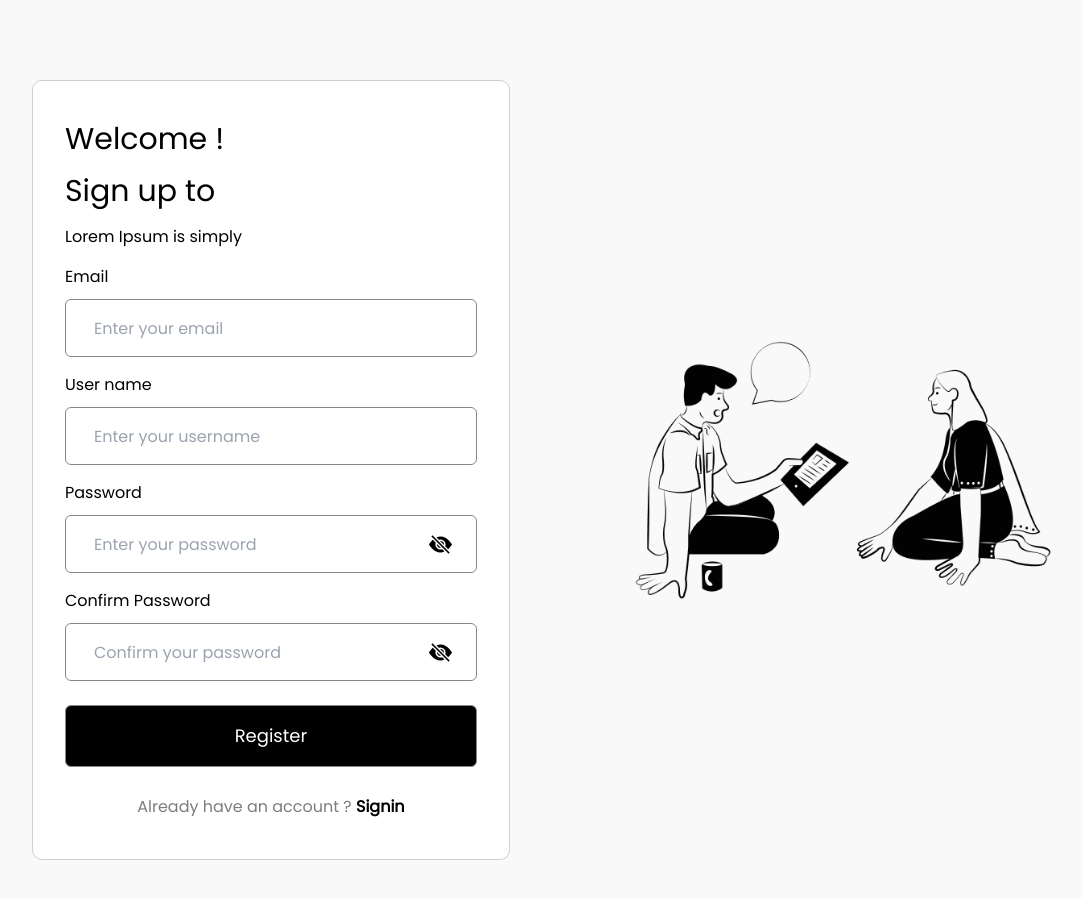
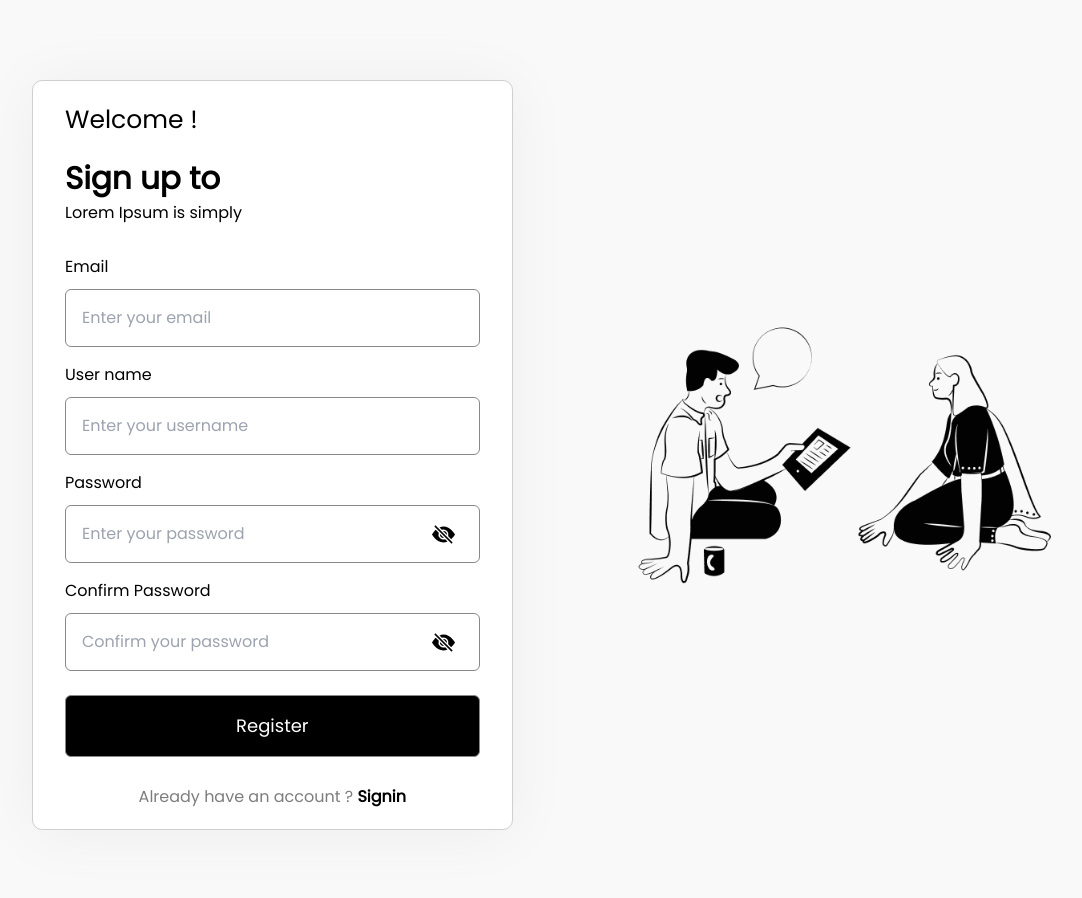
Before and after one commit to adityabarshilia/ExpertiaCA, a Next.js app: page /signup in a window 1280 px wide. Shown: the top 898 px of the page, without its empty margins (76-1158 px from the left). Built offline with nearby package versions, Linux system fonts and the light colour scheme.

Commit message:
dashboard added

```diff
--- /dev/null
+++ b/src/pages/dashboard.js
@@ -0,0 +1,35 @@
+import { useState } from "react";
+import Link from "next/link";
+import { BsEyeFill, BsEyeSlashFill } from "react-icons/bs";
+
+const Dashboard = () => {
+  const [hidePass, setHidePass] = useState(true);
+
+  return (
+    <div className="flex items-center justify-center w-[100vw] h-[100vh] p-5">
+      <div className="p-7 max-w-[505px] border-[0.5px] rounded-[10px] shadow-[0_4px_64px_rgba(0,0,0,0.05)] border-[#cfcfcf] bg-white">
+        <p className="text-[25px] leading-[37.5px] mb-4 font-light">Hello</p>
+        <h1 className="text-[31px] leading-[46.5px] mb-4 font-[600]">John Doe</h1>
+        <p className="mb-[40px]">Good to see you here!</p>
+        <h3 className="font-bold">Tasks for 24th Dec, 2022</h3>
+
+        <input
+          required
+          type="text"
+          className="mb-4 p-4 border-[0.6px] mt-[10px] rounded-[6px] border-[#888888] w-full"
+          placeholder="Eg. Need to finish my assignment..."
+        />
+
+        <input
+          type="submit"
+          className="text-lg my-2 p-4 transition-all border-[0.6px] rounded-[6px] border-[#888888] w-full bg-black text-white hover:bg-white cursor-pointer hover:text-black hover hover:border-black"
+          value="Add New Task"
+        />
+
+        <button className="text-[14px] leading-[21px] font-semibold m-auto block">Logout</button>
+      </div>
+    </div>
+  );
+};
+
+export default Dashboard;
--- a/src/pages/signin.js
+++ b/src/pages/signin.js
@@ -7,8 +7,8 @@ const Signin = () => {
 
   return (
     <div className="flex flex-row items-center justify-center lg:justify-between py-20 px-7 bg-[#faf9f9]">
-      <div className="ml-[0px] lg:ml-[80px] border-[0.5px] rounded-[10px] border-[#cfcfcf] bg-white">
-        <form className="max-w-[500px] py-10 px-8">
+      <div className="ml-[0px] lg:ml-[80px] border-[0.5px] rounded-[10px] shadow-[0_4px_64px_rgba(0,0,0,0.05)] border-[#cfcfcf] bg-white">
+        <form className="max-w-[505px] py-10 px-8">
           <p className="text-[25px] leading-[37.5px] mb-4 font-light">
             Welcome !
           </p>
@@ -20,7 +20,7 @@ const Signin = () => {
           <input
             required
             type="text"
-            className="mb-4 p-7 border-[0.6px] mt-[10px] rounded-[6px] border-[#888888] h-10 w-full"
+            className="mb-4 p-4 border-[0.6px] mt-[10px] rounded-[6px] border-[#888888] w-full"
             placeholder="Enter your username"
           />
           <label>Password</label>
@@ -28,7 +28,7 @@ const Signin = () => {
             <input
               required
               type={hidePass ? "password" : "text"}
-              className="mb-4 p-7 border-[0.6px] mt-[10px] rounded-[6px] border-[#888888] h-10 w-full"
+              className="mb-4 p-4 border-[0.6px] mt-[10px] rounded-[6px] border-[#888888] w-full"
               placeholder="Enter your password"
             />
 
@@ -49,12 +49,19 @@ const Signin = () => {
 
           <div className="flex justify-between items-center mt-2 mb-6">
             <div className="flex justify-center items-center gap-[7px]">
-              <input className="cursor-pointer" type="checkbox" id="rememberme" name="rememberme" />
-              <label className="text-[12px] leading-[18px]" for="rememberme">
+              <input
+                className="cursor-pointer"
+                type="checkbox"
+                id="rememberme"
+                name="rememberme"
+              />
+              <label className="text-[12px] leading-[18px]" htmlFor="rememberme">
                 Remember me
               </label>
             </div>
-            <p className="text-[12px] leading-[18px] cursor-pointer">Forgot password ?</p>
+            <p className="text-[12px] leading-[18px] cursor-pointer">
+              Forgot password ?
+            </p>
           </div>
 
           <input
--- a/src/pages/signup.js
+++ b/src/pages/signup.js
@@ -8,23 +8,27 @@ const Signup = () => {
 
   return (
     <div className="flex flex-row items-center justify-center lg:justify-between py-20 px-7 bg-[#faf9f9]">
-      <div className="ml-[0px] lg:ml-[80px] border-[0.5px] rounded-[10px] border-[#cfcfcf] bg-white">
-        <form className="max-w-[500px] py-10 px-8">
-          <p className="text-3xl mb-4 font-light">Welcome !</p>
-          <h1 className="text-3xl mb-4 font-medium">Sign up to</h1>
-          <p className="mb-4 text-base">Lorem Ipsum is simply</p>
+      <div className="ml-[0px] lg:ml-[80px] border-[0.5px] rounded-[10px] shadow-[0_4px_64px_rgba(0,0,0,0.05)] border-[#cfcfcf] bg-white">
+        <form className="max-w-[505px] py-5 px-8">
+          <p className="text-[25px] leading-[37.5px] mb-4 font-light">
+            Welcome !
+          </p>
+          <h1 className="text-[31px] leading-[46.5px] font-[600]">
+            Sign up to
+          </h1>
+          <p className="mb-[30px] text-base">Lorem Ipsum is simply</p>
           <label>Email</label>
           <input
             required
             type="text"
-            className="mb-4 p-7 border-[0.6px] mt-[10px] rounded-[6px] border-[#888888] h-10 w-full"
+            className="mb-4 p-4 border-[0.6px] mt-[10px] rounded-[6px] border-[#888888] w-full"
             placeholder="Enter your email"
           />
           <label>User name</label>
           <input
             required
             type="text"
-            className="mb-4 p-7 border-[0.6px] mt-[10px] rounded-[6px] border-[#888888] h-10 w-full"
+            className="mb-4 p-4 border-[0.6px] mt-[10px] rounded-[6px] border-[#888888] w-full"
             placeholder="Enter your username"
           />
           <label>Password</label>
@@ -32,7 +36,7 @@ const Signup = () => {
             <input
               required
               type={hidePass ? "password" : "text"}
-              className="mb-4 p-7 border-[0.6px] mt-[10px] rounded-[6px] border-[#888888] h-10 w-full"
+              className="mb-4 p-4 border-[0.6px] mt-[10px] rounded-[6px] border-[#888888] w-full"
               placeholder="Enter your password"
             />
 
@@ -55,7 +59,7 @@ const Signup = () => {
             <input
               required
               type={hideConfirm ? "password" : "text"}
-              className="mb-4 p-7 border-[0.6px] mt-[10px] rounded-[6px] border-[#888888] h-10 w-full"
+              className="mb-4 p-4 border-[0.6px] mt-[10px] rounded-[6px] border-[#888888] w-full"
               placeholder="Confirm your password"
             />
             {hideConfirm ? (
```
